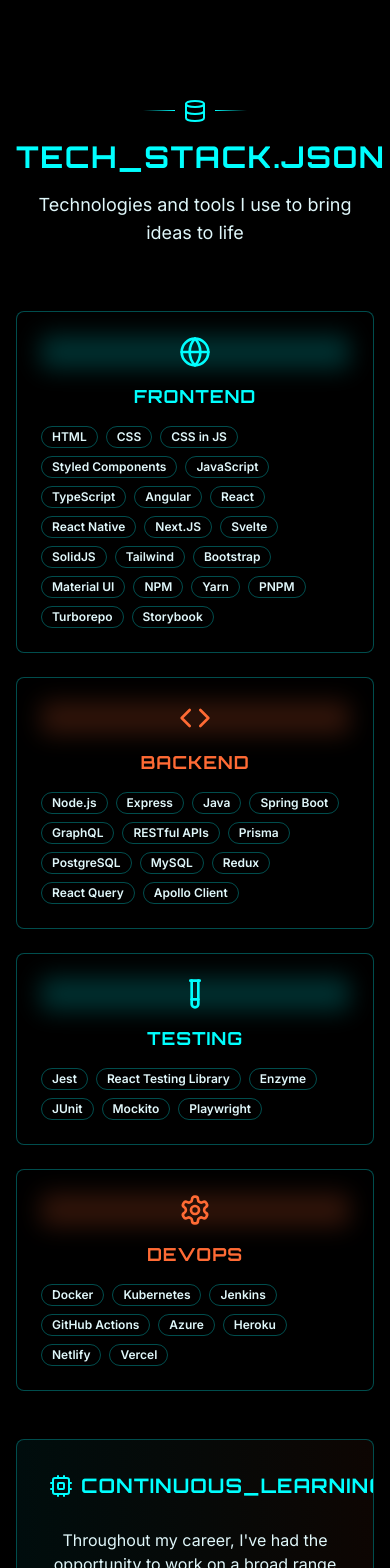
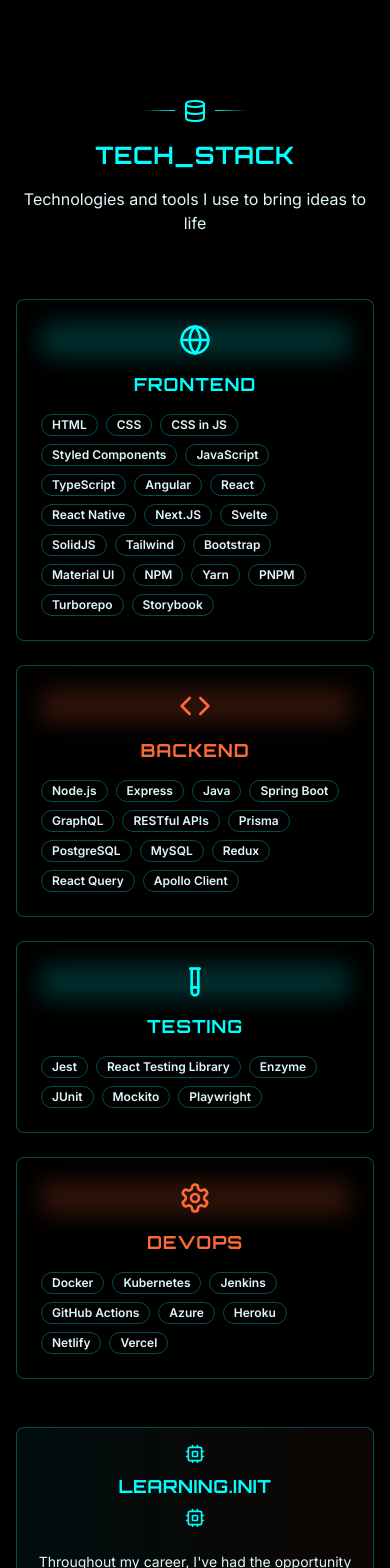
Before and after one commit to greenervigil/next-portfolio, a Next.js app: page / in a window 390 px wide. Shown: the part 7440-9008 px from the top of the page. Built offline with nearby package versions, Linux system fonts and the light colour scheme.

Commit message:
update skills for responsiveness

```diff
--- a/components/skills.tsx
+++ b/components/skills.tsx
@@ -75,10 +75,13 @@ export function Skills() {
               <Database className="h-6 w-6 text-cyan-400" />
               <div className="w-8 h-px bg-gradient-to-l from-transparent to-cyan-400" />
             </div>
-            <h2 className="text-3xl sm:text-4xl font-orbitron font-bold mb-4 text-cyan-400 tracking-wider">
-              TECH_STACK.JSON
+            <h2 className="text-2xl sm:text-3xl lg:text-4xl font-orbitron font-bold mb-4 text-cyan-400 tracking-wide sm:tracking-wider">
+              <span className="block sm:hidden">TECH_STACK</span>
+              <span className="hidden sm:block">TECH_STACK.JSON</span>
             </h2>
-            <p className="text-lg text-cyan-100 font-inter">Technologies and tools I use to bring ideas to life</p>
+            <p className="text-base sm:text-lg text-cyan-100 font-inter">
+              Technologies and tools I use to bring ideas to life
+            </p>
           </div>
 
           <div className="grid md:grid-cols-2 lg:grid-cols-4 gap-6 mb-12">
@@ -127,16 +130,17 @@ export function Skills() {
           {/* Continuous Learning Section */}
           <Card className="bg-gradient-to-r from-black/80 to-black/60 border border-cyan-400/30 backdrop-blur-sm relative overflow-hidden">
             <div className="absolute inset-0 bg-gradient-to-r from-cyan-400/5 to-orange-400/5" />
-            <CardContent className="p-8 relative z-10">
+            <CardContent className="p-4 sm:p-8 relative z-10">
               <div className="text-center space-y-6">
-                <div className="inline-flex items-center space-x-2">
-                  <Cpu className="h-6 w-6 text-cyan-400" />
-                  <h3 className="text-xl font-orbitron font-bold text-cyan-400 tracking-wider">
-                    CONTINUOUS_LEARNING.INIT
+                <div className="flex flex-col sm:flex-row items-center justify-center gap-2 sm:gap-0 sm:space-x-2">
+                  <Cpu className="h-5 w-5 sm:h-6 sm:w-6 text-cyan-400" />
+                  <h3 className="text-lg sm:text-xl font-orbitron font-bold text-cyan-400 tracking-wide sm:tracking-wider">
+                    <span className="block sm:hidden">LEARNING.INIT</span>
+                    <span className="hidden sm:block">CONTINUOUS_LEARNING.INIT</span>
                   </h3>
-                  <Cpu className="h-6 w-6 text-cyan-400" />
+                  <Cpu className="h-5 w-5 sm:h-6 sm:w-6 text-cyan-400" />
                 </div>
-                <p className="text-cyan-100 font-inter max-w-3xl mx-auto">
+                <p className="text-cyan-100 font-inter max-w-3xl mx-auto text-sm sm:text-base">
                   Throughout my career, I've had the opportunity to work on a broad range of projects, leveraging a
                   diverse set of technologies. I'm always eager to take on new challenges that push both my skills and
                   my team's abilities to new heights, constantly exploring emerging technologies and best practices.
```
